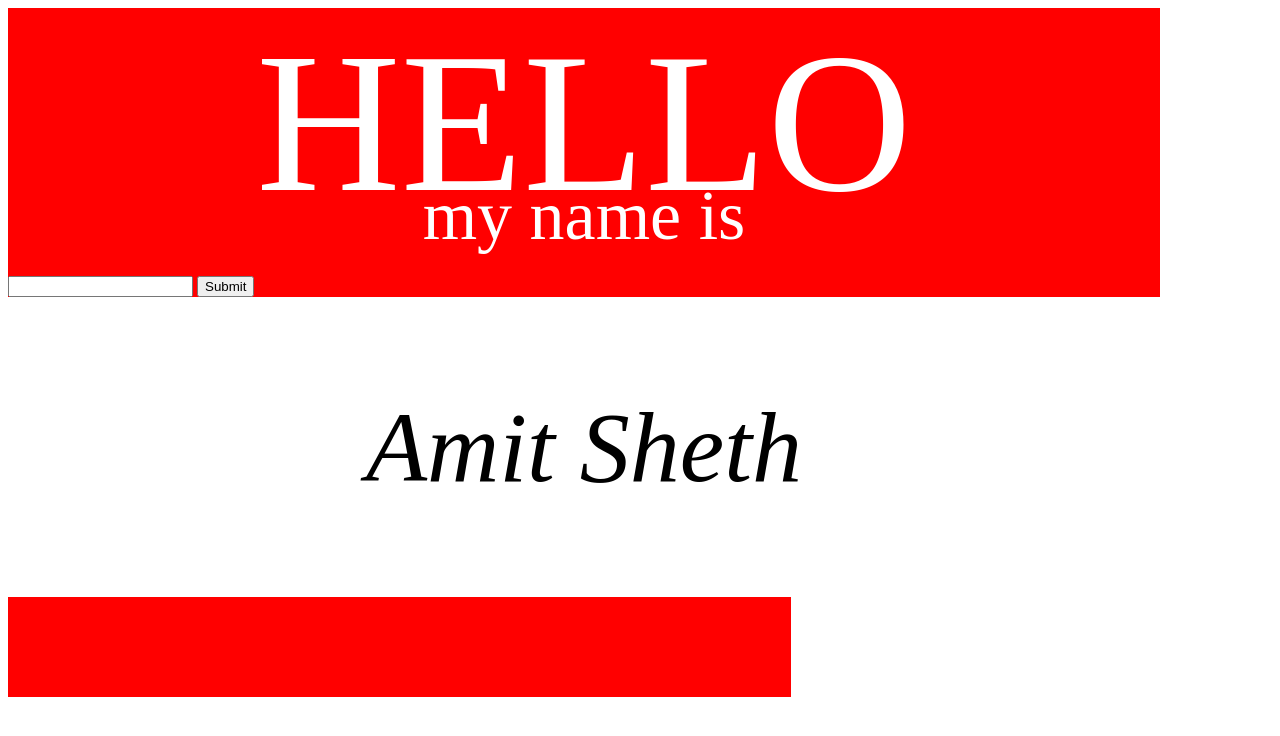
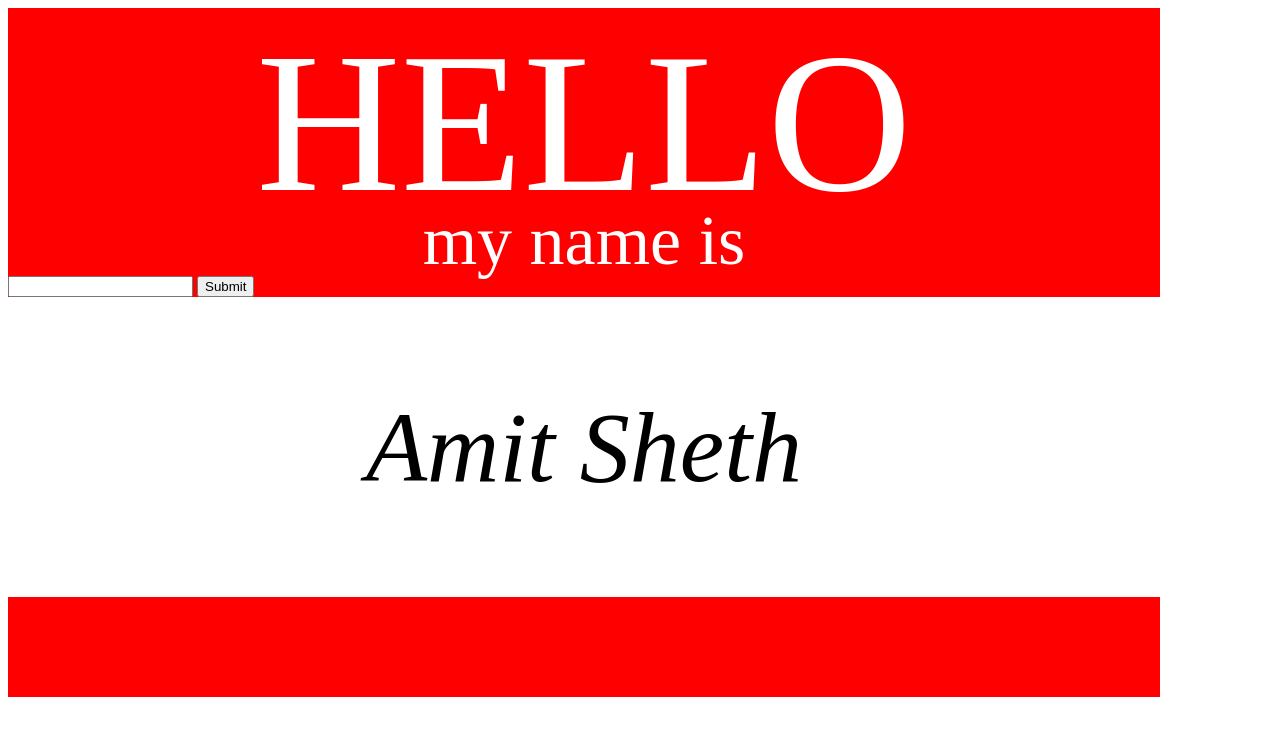
Before and after one commit to AmitSheth9/lab-02a-name-tag, a plain HTML site: page index.html in a window 1280 px wide. Drawn offline with Linux system fonts and the light colour scheme.

Commit message:
new git username

```diff
--- a/style.css
+++ b/style.css
@@ -40,6 +40,7 @@ html, body {
     justify-content: center;
     margin: 0px;
     color: white;
+    padding-top: 25px;
 }
 
 .name {
@@ -59,6 +60,6 @@ html, body {
 
 .last {
     height: 100px;
-    width: 783px;
+    width: 100%;
     background-color: red;
 }
```
